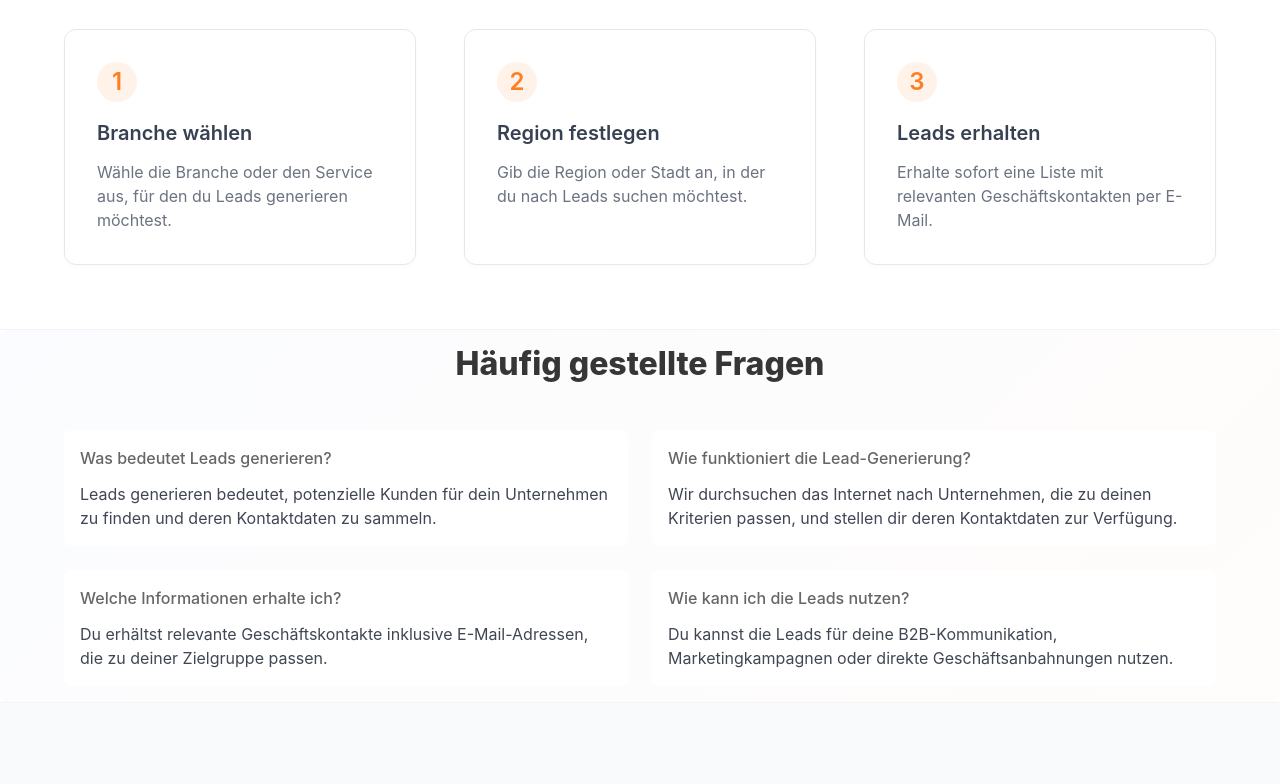
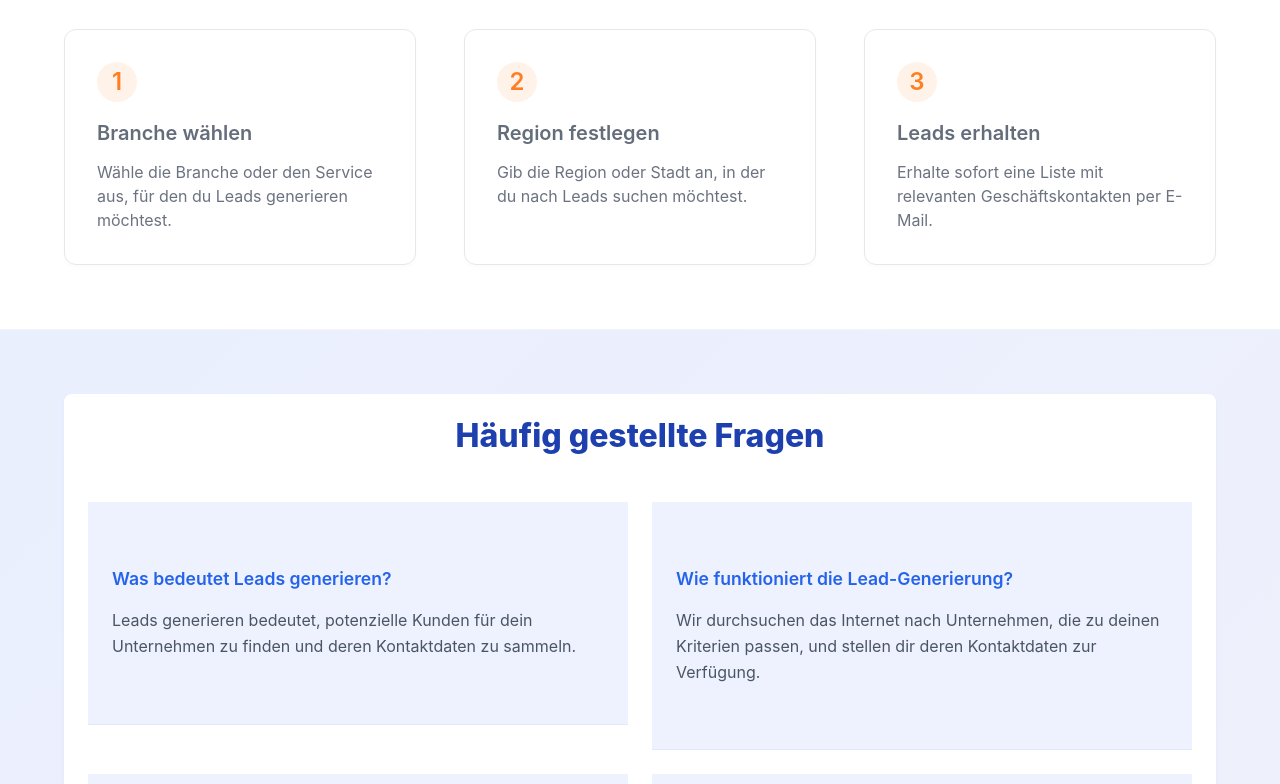
Before and after one commit to Caohung77/leadgenerator, a React (Vite) app: page / in a window 1280 px wide. Shown: the part 1229-2013 px from the top of the page. Built offline with nearby package versions, Linux system fonts and the light colour scheme.

Commit message:
Updated FAQ section with blue theme

```diff
--- a/index.html
+++ b/index.html
@@ -67,7 +67,7 @@
         "@context": "https://schema.org",
         "@type": "Service",
         "name": "Leads Generieren",
-        "description": "Ein Service, der Unternehmen hilft, gezielte Kontakte in ihrer Region zu generieren.",
+        "description": "Ein Service, der Unternehmen hilft, gezielte Kontakte in Deiner Region zu generieren.",
         "provider": {
           "@type": "Organization",
           "name": "Lead Generator Tool",
--- a/src/components/Datenschutz.tsx
+++ b/src/components/Datenschutz.tsx
@@ -11,7 +11,7 @@ const Datenschutz = () => {
           Cao Hung Nguyen<br />
           Am Kaisersbusch 6<br />
           42781 Haan<br />
-          E-Mail: info@boniforce.de
+          E-Mail: caohung.nguyen@googlemail.com
         </p>
 
         <h2 className="title is-4">Übersicht der Verarbeitungen</h2>
--- a/src/index.css
+++ b/src/index.css
@@ -366,7 +366,7 @@
 }
 
 .cta-section .title {
-  color: #1f2937 !important;
+  color: #354458 !important;
 }
 
 .cta-section .button.is-white {
@@ -396,44 +396,39 @@
 
 /* FAQ Section */
 .faq-section {
-  padding: 1rem;
-  border-radius: 8px;
-  transition: all 0.3s ease;
-  background: white;
+  background-color: #EEF2FF !important;
+  padding: 4rem 1.5rem;
+  border-bottom: 1px solid #E0E7FF;
 }
 
-.faq-section:hover {
-  background: linear-gradient(135deg, rgba(37, 99, 235, 0.02) 0%, rgba(255, 126, 35, 0.02) 100%);
-}
-
-.faq-box {
-  height: 100%;
-  padding: 2rem;
-  transition: transform 0.2s ease, box-shadow 0.2s ease;
-}
-
-.faq-box:hover {
-  transform: translateY(-5px);
-  box-shadow: 0 8px 30px rgba(0, 0, 0, 0.1);
-}
-
-.faq-box .title {
-  color: #2c5282;
-}
-
-.title.is-orange {
-  color: var(--primary-color) !important;
+.faq-section .title {
+  color: #1E40AF !important;
 }
 
 .faq-question {
-  color: var(--secondary-color) !important;
-  font-weight: 500;
-  margin-bottom: 0.75rem;
+  color: #2563EB !important;
+  font-weight: 600;
+  margin-bottom: 1rem;
+  font-size: 1.1rem;
 }
 
-.faq-section h3 {
-  color: #666666 !important;
-  font-weight: 500;
+.faq-section p {
+  color: #4B5563;
+  line-height: 1.6;
+}
+
+.faq-section > div {
+  background-color: white;
+  padding: 1.5rem;
+  border-radius: 8px;
+  box-shadow: 0 2px 4px rgba(37, 99, 235, 0.05);
+  transition: all 0.3s ease;
+  margin-bottom: 1rem;
+}
+
+.faq-section > div:hover {
+  transform: translateY(-2px);
+  box-shadow: 0 4px 6px rgba(37, 99, 235, 0.1);
 }
 
 /* Steps Section */
@@ -484,7 +479,7 @@
 }
 
 .step-box h3 {
-  color: #374151;
+  color: #646d7a;
   font-size: 1.25rem;
   font-weight: 600;
   margin-bottom: 0.75rem;
```
